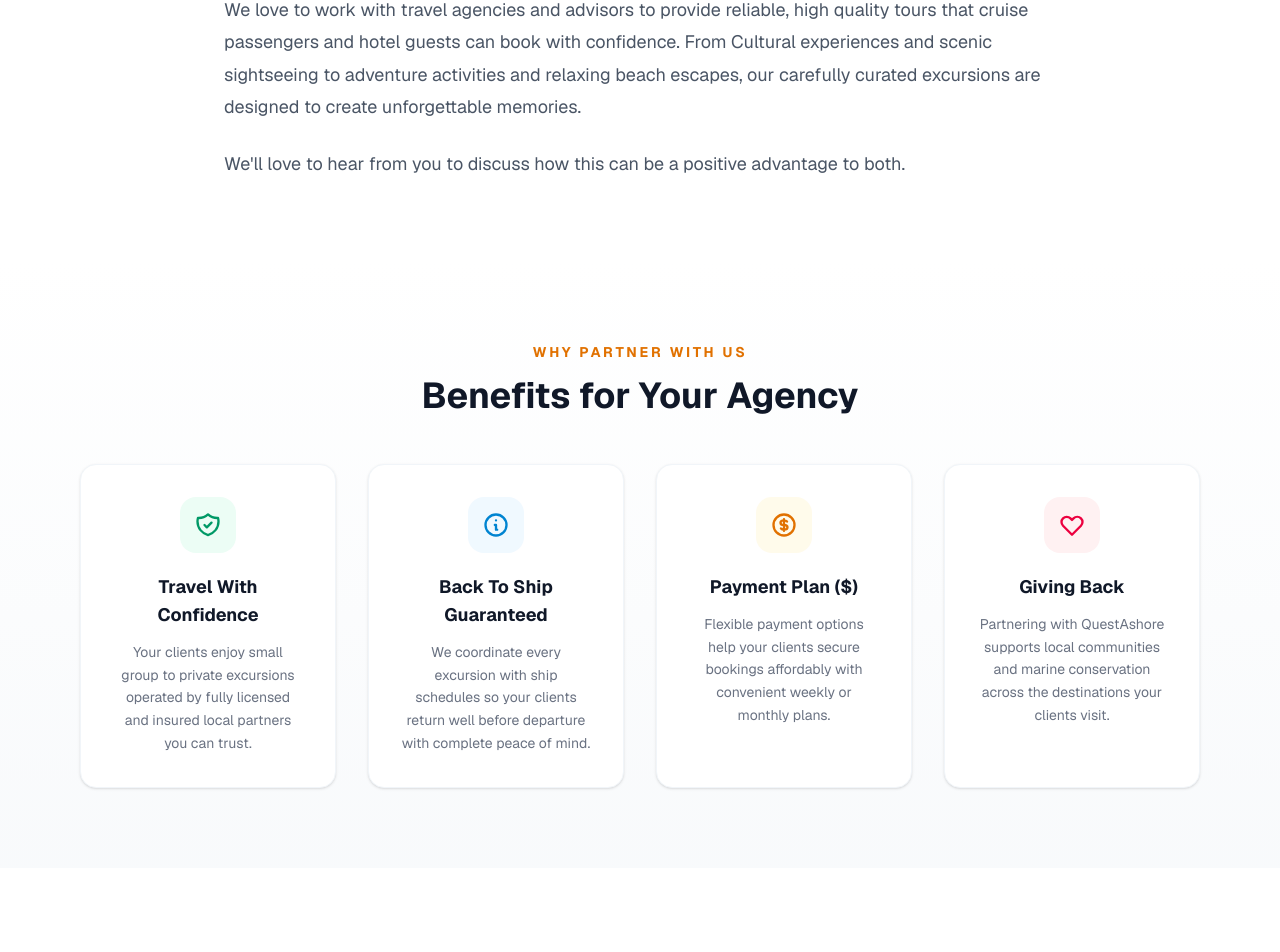
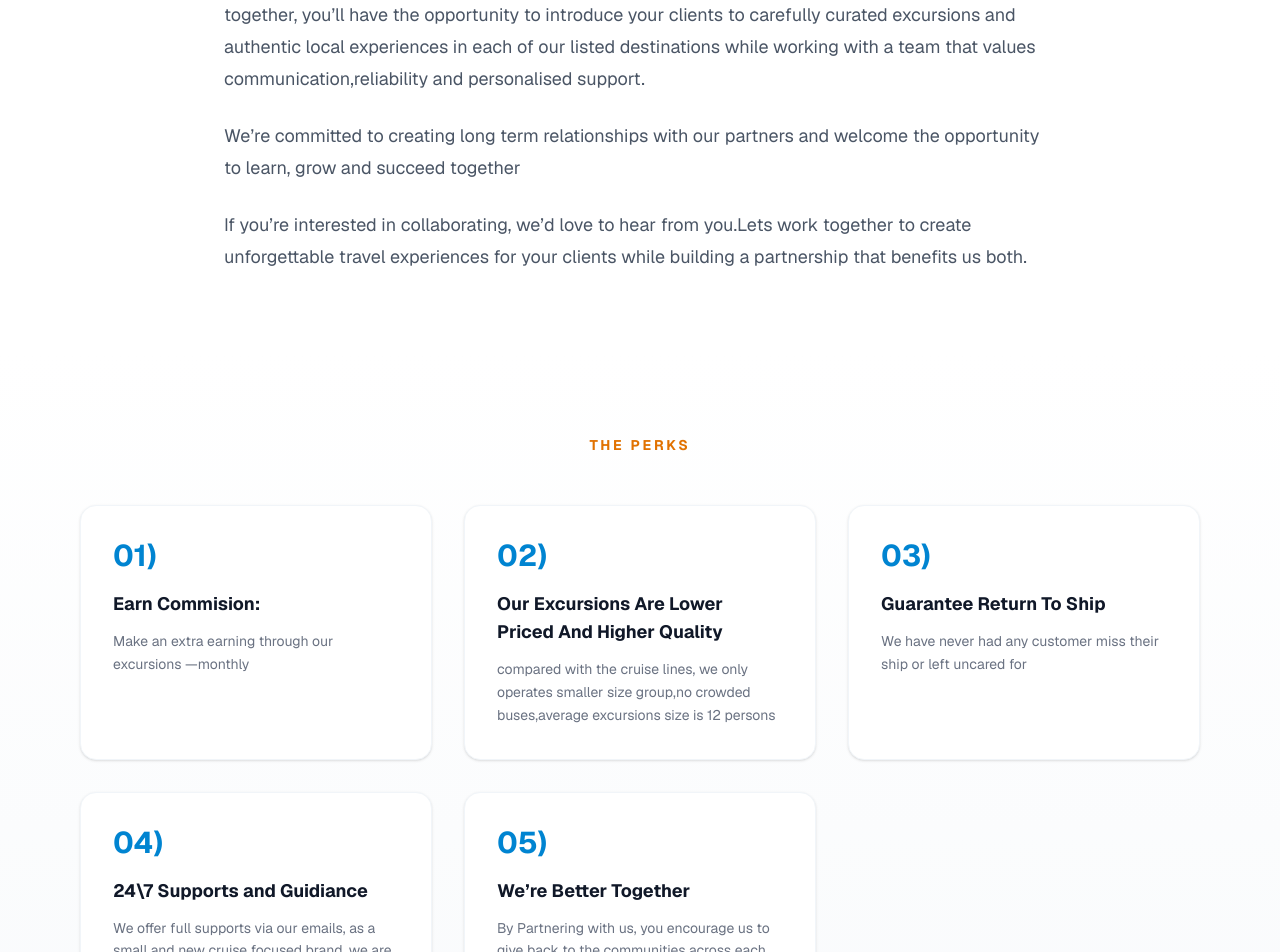
Before and after one commit to bemjohn/Questshore, a Next.js app: page /travel-agent in a window 1280 px wide. Shown: the part 780-1732 px from the top of the page. Built offline with nearby package versions, Linux system fonts and the light colour scheme.

Commit message:
update: testimonials, travel agent page content, and group excursions section

```diff
--- a/app/travel-agent/page.js
+++ b/app/travel-agent/page.js
@@ -57,66 +57,62 @@ export default function TravelAgentPage() {
       </section>
 
       <section className="max-w-4xl mx-auto px-4 sm:px-6 lg:px-8 py-20">
-        <p className="text-xl sm:text-2xl text-gray-700 font-light leading-relaxed mb-8">
-          We are delighted to partner with travel agents and advisors to offer your clients exceptional destination excursions and experiences across our focused regions.
-        </p>
         <div className="space-y-6 text-gray-600 text-base sm:text-lg leading-[1.8]">
           <p>
-            We love to work with travel agencies and advisors to provide reliable, high quality tours that cruise passengers and hotel guests can book with confidence. From Cultural experiences and scenic sightseeing to adventure activities and relaxing beach escapes, our carefully curated excursions are designed to create unforgettable memories.
+            We are excited to connect with travel agents and travel advisors who are looking to offer their clients memorable destinations experiences .As a growing brand, we believe that meaningful partnerships are built on trust,collaboration and a shared commitment to exceptional service.
           </p>
           <p>
-            We&apos;ll love to hear from you to discuss how this can be a positive advantage to both.
+            We invite you to grow with us, as we build a network of trusted travel professionals. By partnering together, you&rsquo;ll have the opportunity to introduce your clients to carefully curated excursions and authentic local experiences in each of our listed destinations while working with a team that values communication,reliability and personalised support.
+          </p>
+          <p>
+            We&rsquo;re committed to creating long term relationships with our partners and welcome the opportunity to learn, grow and succeed together
+          </p>
+          <p>
+            If you&rsquo;re interested in collaborating, we&rsquo;d love to hear from you.Lets work together to create unforgettable travel experiences for your clients while building a partnership that benefits us both.
           </p>
         </div>
       </section>
 
       <section className="bg-gradient-to-b from-white to-slate-50 py-20">
-        <div className="max-w-6xl mx-auto px-4 text-center">
-          <span className="text-sm font-bold uppercase tracking-[0.2em] text-amber-600">Why Partner With Us</span>
-          <h2 className="mt-3 text-3xl sm:text-4xl font-bold text-gray-900 mb-4">Benefits for Your Agency</h2>
-          <div className="grid grid-cols-1 sm:grid-cols-2 lg:grid-cols-4 gap-8 max-w-6xl mx-auto mt-12">
-            <div className="bg-white p-8 rounded-2xl border border-slate-100 shadow-sm hover:shadow-xl hover:-translate-y-2 transition-all duration-300 ease-out cursor-pointer group text-center">
-              <div className="w-14 h-14 bg-emerald-50 rounded-2xl flex items-center justify-center mx-auto mb-5 group-hover:bg-emerald-100 transition-colors">
-                <svg className="w-7 h-7 text-emerald-600" fill="none" stroke="currentColor" viewBox="0 0 24 24">
-                  <path strokeLinecap="round" strokeLinejoin="round" strokeWidth={2} d="M9 12l2 2 4-4m5.618-4.016A11.955 11.955 0 0112 2.944a11.955 11.955 0 01-8.618 3.04A12.02 12.02 0 003 9c0 5.591 3.824 10.29 9 11.622 5.176-1.332 9-6.03 9-11.622 0-1.042-.133-2.052-.382-3.016z" />
-                </svg>
-              </div>
-              <h3 className="text-lg font-bold text-gray-900 mb-3">Travel With Confidence</h3>
+        <div className="max-w-6xl mx-auto px-4">
+          <div className="text-center mb-12">
+            <span className="text-sm font-bold uppercase tracking-[0.2em] text-amber-600">THE PERKS</span>
+          </div>
+          <div className="grid grid-cols-1 sm:grid-cols-2 lg:grid-cols-3 gap-8 max-w-6xl mx-auto">
+            <div className="bg-white p-8 rounded-2xl border border-slate-100 shadow-sm hover:shadow-xl hover:-translate-y-2 transition-all duration-300 ease-out cursor-pointer group">
+              <div className="text-3xl font-bold text-sky-600 mb-4">01)</div>
+              <h3 className="text-lg font-bold text-gray-900 mb-3">Earn Commision:</h3>
               <p className="text-gray-500 text-sm leading-relaxed">
-                Your clients enjoy small group to private excursions operated by fully licensed and insured local partners you can trust.
+                Make an extra earning through our excursions —monthly
               </p>
             </div>
-            <div className="bg-white p-8 rounded-2xl border border-slate-100 shadow-sm hover:shadow-xl hover:-translate-y-2 transition-all duration-300 ease-out cursor-pointer group text-center">
-              <div className="w-14 h-14 bg-sky-50 rounded-2xl flex items-center justify-center mx-auto mb-5 group-hover:bg-sky-100 transition-colors">
-                <svg className="w-7 h-7 text-sky-600" fill="none" stroke="currentColor" viewBox="0 0 24 24">
-                  <path strokeLinecap="round" strokeLinejoin="round" strokeWidth={2} d="M13 16h-1v-4h-1m1-4h.01M21 12a9 9 0 11-18 0 9 9 0 0118 0z" />
-                </svg>
-              </div>
-              <h3 className="text-lg font-bold text-gray-900 mb-3">Back To Ship Guaranteed</h3>
+            <div className="bg-white p-8 rounded-2xl border border-slate-100 shadow-sm hover:shadow-xl hover:-translate-y-2 transition-all duration-300 ease-out cursor-pointer group">
+              <div className="text-3xl font-bold text-sky-600 mb-4">02)</div>
+              <h3 className="text-lg font-bold text-gray-900 mb-3">Our Excursions Are Lower Priced And Higher Quality</h3>
               <p className="text-gray-500 text-sm leading-relaxed">
-                We coordinate every excursion with ship schedules so your clients return well before departure with complete peace of mind.
+                compared with the cruise lines, we only operates smaller size group,no crowded buses,average excursions size is 12 persons
               </p>
             </div>
-            <div className="bg-white p-8 rounded-2xl border border-slate-100 shadow-sm hover:shadow-xl hover:-translate-y-2 transition-all duration-300 ease-out cursor-pointer group text-center">
-              <div className="w-14 h-14 bg-amber-50 rounded-2xl flex items-center justify-center mx-auto mb-5 group-hover:bg-amber-100 transition-colors">
-                <svg className="w-7 h-7 text-amber-600" fill="none" stroke="currentColor" viewBox="0 0 24 24">
-                  <path strokeLinecap="round" strokeLinejoin="round" strokeWidth={2} d="M12 8c-1.657 0-3 .895-3 2s1.343 2 3 2 3 .895 3 2-1.343 2-3 2m0-8c1.11 0 2.08.402 2.599 1M12 8V7m0 1v8m0 0v1m0-1c-1.11 0-2.08-.402-2.599-1M21 12a9 9 0 11-18 0 9 9 0 0118 0z" />
-                </svg>
-              </div>
-              <h3 className="text-lg font-bold text-gray-900 mb-3">Payment Plan ($)</h3>
+            <div className="bg-white p-8 rounded-2xl border border-slate-100 shadow-sm hover:shadow-xl hover:-translate-y-2 transition-all duration-300 ease-out cursor-pointer group">
+              <div className="text-3xl font-bold text-sky-600 mb-4">03)</div>
+              <h3 className="text-lg font-bold text-gray-900 mb-3">Guarantee Return To Ship</h3>
               <p className="text-gray-500 text-sm leading-relaxed">
-                Flexible payment options help your clients secure bookings affordably with convenient weekly or monthly plans.
+                We have never had any customer miss their ship or left uncared for
               </p>
             </div>
-            <div className="bg-white p-8 rounded-2xl border border-slate-100 shadow-sm hover:shadow-xl hover:-translate-y-2 transition-all duration-300 ease-out cursor-pointer group text-center">
-              <div className="w-14 h-14 bg-rose-50 rounded-2xl flex items-center justify-center mx-auto mb-5 group-hover:bg-rose-100 transition-colors">
-                <svg className="w-7 h-7 text-rose-600" fill="none" stroke="currentColor" viewBox="0 0 24 24">
-                  <path strokeLinecap="round" strokeLinejoin="round" strokeWidth={2} d="M4.318 6.318a4.5 4.5 0 000 6.364L12 20.364l7.682-7.682a4.5 4.5 0 00-6.364-6.364L12 7.636l-1.318-1.318a4.5 4.5 0 00-6.364 0z" />
-                </svg>
-              </div>
-              <h3 className="text-lg font-bold text-gray-900 mb-3">Giving Back</h3>
+            <div className="bg-white p-8 rounded-2xl border border-slate-100 shadow-sm hover:shadow-xl hover:-translate-y-2 transition-all duration-300 ease-out cursor-pointer group">
+              <div className="text-3xl font-bold text-sky-600 mb-4">04)</div>
+              <h3 className="text-lg font-bold text-gray-900 mb-3">24\7 Supports and Guidiance</h3>
               <p className="text-gray-500 text-sm leading-relaxed">
-                Partnering with QuestAshore supports local communities and marine conservation across the destinations your clients visit.
+                We offer full supports via our emails, as a small and new cruise focused brand, we are prompt with responses and make sure everything goes well as expected
+              </p>
+            </div>
+            <div className="bg-white p-8 rounded-2xl border border-slate-100 shadow-sm hover:shadow-xl hover:-translate-y-2 transition-all duration-300 ease-out cursor-pointer group">
+              <div className="text-3xl font-bold text-sky-600 mb-4">05)</div>
+              <h3 className="text-lg font-bold text-gray-900 mb-3">We&rsquo;re Better Together</h3>
+              <p className="text-gray-500 text-sm leading-relaxed">
+                By Partnering with us, you encourage us to give back to the communities across each destinations your clients visit .
+                Our Collaboration is simply to help shape the best experiences for each cruise passengers.
               </p>
             </div>
           </div>
@@ -126,7 +122,6 @@ export default function TravelAgentPage() {
       <section className="max-w-7xl mx-auto px-4 sm:px-6 lg:px-8 py-20">
         <div className="text-center mb-12">
           <span className="text-sm font-bold uppercase tracking-[0.2em] text-amber-600">Our Destinations</span>
-          <h2 className="mt-3 text-3xl sm:text-4xl font-bold text-gray-900">Explore Partner Ports</h2>
         </div>
         <div className="grid sm:grid-cols-2 lg:grid-cols-5 gap-4">
           {destinations.map((dest) => (
@@ -146,51 +141,7 @@ export default function TravelAgentPage() {
         </div>
       </section>
 
-      <section className="bg-gray-50 py-20">
-        <div className="max-w-5xl mx-auto px-4 sm:px-6 lg:px-8 text-center">
-          <span className="text-sm font-bold uppercase tracking-[0.2em] text-amber-600">How It Works</span>
-          <h2 className="mt-3 text-3xl sm:text-4xl font-bold text-gray-900 mb-12">Three Simple Steps</h2>
-          <div className="grid sm:grid-cols-3 gap-8">
-            <div className="hover:-translate-y-2 transition-all duration-300 shadow-sm border border-slate-100 p-8 rounded-2xl bg-white group">
-              <div className="w-14 h-14 bg-sky-50 rounded-2xl flex items-center justify-center mx-auto mb-5 group-hover:bg-sky-100 transition-colors">
-                <svg className="w-7 h-7 text-sky-600" fill="none" stroke="currentColor" viewBox="0 0 24 24">
-                  <path strokeLinecap="round" strokeLinejoin="round" strokeWidth={2} d="M8 12h.01M12 12h.01M16 12h.01M21 12c0 4.418-4.03 8-9 8a9.863 9.863 0 01-4.255-.949L3 20l1.395-3.72C3.512 15.042 3 13.574 3 12c0-4.418 4.03-8 9-8s9 3.582 9 8z" />
-                </svg>
-              </div>
-              <div className="text-3xl font-bold text-sky-600 mb-4">01</div>
-              <h3 className="text-xl font-bold text-gray-900 mb-3">Reach Out</h3>
-              <p className="text-gray-500 text-sm leading-relaxed">
-                Reach out and tell us about your clients
-              </p>
-            </div>
-            <div className="hover:-translate-y-2 transition-all duration-300 shadow-sm border border-slate-100 p-8 rounded-2xl bg-white group">
-              <div className="w-14 h-14 bg-sky-50 rounded-2xl flex items-center justify-center mx-auto mb-5 group-hover:bg-sky-100 transition-colors">
-                <svg className="w-7 h-7 text-sky-600" fill="none" stroke="currentColor" viewBox="0 0 24 24">
-                  <path strokeLinecap="round" strokeLinejoin="round" strokeWidth={2} d="M10.325 4.317c.426-1.756 2.924-1.756 3.35 0a1.724 1.724 0 002.573 1.066c1.543-.94 3.31.826 2.37 2.37a1.724 1.724 0 001.066 2.573c1.756.426 1.756 2.924 0 3.35a1.724 1.724 0 00-1.066 2.573c.94 1.543-.826 3.31-2.37 2.37a1.724 1.724 0 00-2.573 1.066c-.426 1.756-2.924 1.756-3.35 0a1.724 1.724 0 00-2.573-1.066c-1.543.94-3.31-.826-2.37-2.37a1.724 1.724 0 00-1.066-2.573c-1.756-.426-1.756-2.924 0-3.35a1.724 1.724 0 001.066-2.573c-.94-1.543.826-3.31 2.37-2.37.996.608 2.296.07 2.572-1.065z" />
-                  <path strokeLinecap="round" strokeLinejoin="round" strokeWidth={2} d="M15 12a3 3 0 11-6 0 3 3 0 016 0z" />
-                </svg>
-              </div>
-              <div className="text-3xl font-bold text-sky-600 mb-4">02</div>
-              <h3 className="text-xl font-bold text-gray-900 mb-3">We Tailor</h3>
-              <p className="text-gray-500 text-sm leading-relaxed">
-                We tailor excursion packages to fit
-              </p>
-            </div>
-            <div className="hover:-translate-y-2 transition-all duration-300 shadow-sm border border-slate-100 p-8 rounded-2xl bg-white group">
-              <div className="w-14 h-14 bg-sky-50 rounded-2xl flex items-center justify-center mx-auto mb-5 group-hover:bg-sky-100 transition-colors">
-                <svg className="w-7 h-7 text-sky-600" fill="none" stroke="currentColor" viewBox="0 0 24 24">
-                  <path strokeLinecap="round" strokeLinejoin="round" strokeWidth={2} d="M9 12l2 2 4-4m5.618-4.016A11.955 11.955 0 0112 2.944a11.955 11.955 0 01-8.618 3.04A12.02 12.02 0 003 9c0 5.591 3.824 10.29 9 11.622 5.176-1.332 9-6.03 9-11.622 0-1.042-.133-2.052-.382-3.016z" />
-                </svg>
-              </div>
-              <div className="text-3xl font-bold text-sky-600 mb-4">03</div>
-              <h3 className="text-xl font-bold text-gray-900 mb-3">Book With Confidence</h3>
-              <p className="text-gray-500 text-sm leading-relaxed">
-                Your clients book with confidence
-              </p>
-            </div>
-          </div>
-        </div>
-      </section>
+
 
       <section className="bg-white py-20">
         <div className="max-w-3xl mx-auto px-4 sm:px-6 lg:px-8">
@@ -287,7 +238,7 @@ export default function TravelAgentPage() {
                   rows={4}
                   value={form.message}
                   onChange={handleChange}
-                  placeholder="Tell us about your agency and how we can help..."
+                  placeholder="We'd love to hear from you!"
                   className="w-full px-4 py-2.5 rounded-xl border border-gray-200 focus:outline-none focus:ring-2 focus:ring-sky-500 resize-none"
                 />
               </div>
```
Also changed, not shown: app/group-excursions/page.js (+10 -6 lines), app/page.js (+8 -10 lines).
